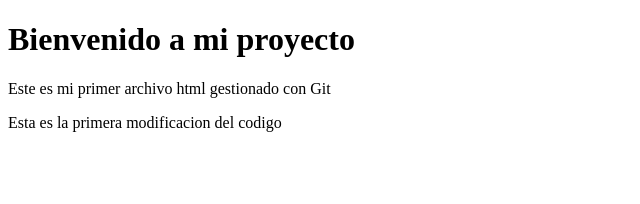
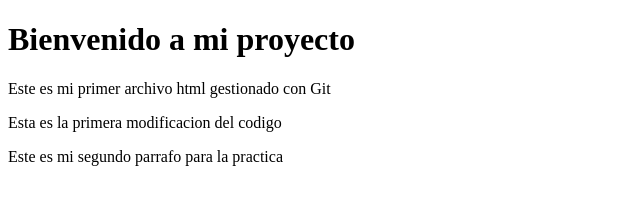
Before and after one commit to BlackKirito05/practica-git, a plain HTML site: page index.html in a window 1280 px wide. Shown: the whole page, without its empty margins (0-640 px from the left). Drawn offline with Linux system fonts and the light colour scheme.

Commit message:
Actualizar index.html: agregar párrafo adicional

```diff
--- a/index.html
+++ b/index.html
@@ -8,5 +8,6 @@
          <h1>Bienvenido a mi proyecto</h1>
          <p>Este es mi primer archivo html gestionado con Git</p>
 	 <p>Esta es la primera modificacion del codigo</p>
+         <p>Este es mi segundo parrafo para la practica<p>
     </body>
 </html>
```
